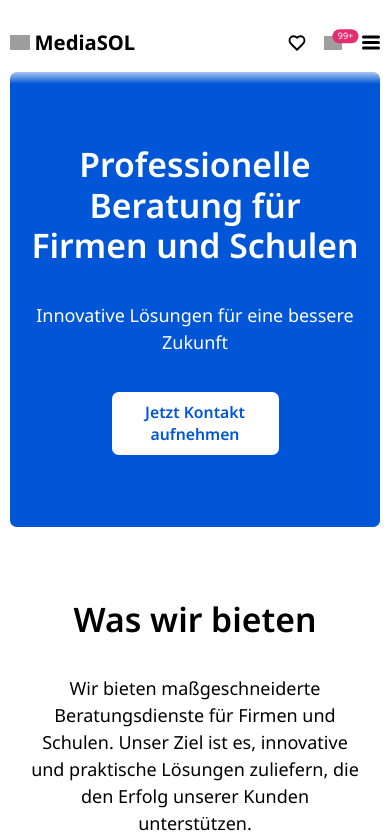
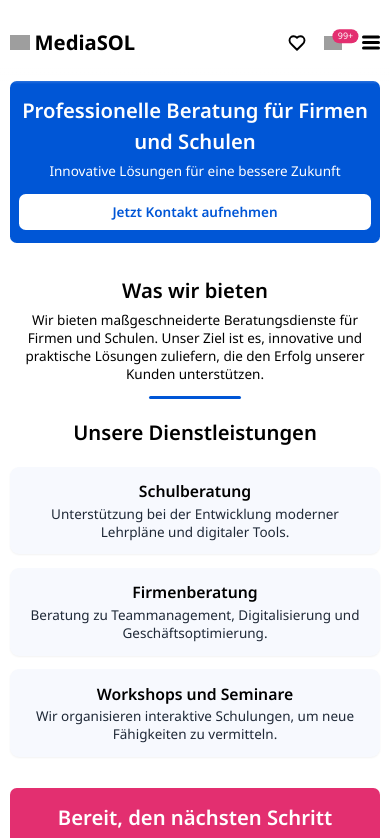
Before and after one commit to Gafum/mediaSOL, a React (Vite) app: page /service/consultation in a window 390 px wide. Shown: the top 838 px of the page. Built offline with nearby package versions, Linux system fonts and the light colour scheme; grey boxes are pictures that could not be loaded.

Commit message:
service screen for mobile devices optimization

```diff
--- a/src/Components/Header/Header.tsx
+++ b/src/Components/Header/Header.tsx
@@ -19,7 +19,7 @@ export const Header = (): JSX.Element => {
 
    return (
       <>
-         <div className="text-xs sm500:text-2xl  container py-6 opacity-0 w-full invisible">
+         <div className="text-base sm500:text-2xl container py-6 opacity-0 w-full invisible">
             {/* background header */}
             MediaSOL
          </div>
@@ -63,7 +63,13 @@ export const Header = (): JSX.Element => {
                   <FavoritesIcon />
                   <CartIcon />
                   <Hamburger
-                     onClick={() => setOpenNav((prev) => !prev)}
+                     onClick={({ close }: { close?: true }) => {
+                        if (close) {
+                           setOpenNav(false);
+                        } else {
+                           setOpenNav((prev) => !prev);
+                        }
+                     }}
                      className="md:hidden"
                   />
                </nav>
--- a/src/Components/Header/MyComponents/CustomNavLink.module.css
+++ b/src/Components/Header/MyComponents/CustomNavLink.module.css
@@ -1,5 +1,5 @@
 .navLink {
-   @apply font-medium capitalize transition-all duration-300 relative brightness-125 hover:opacity-60 text-center whitespace-nowrap w-full;
+   @apply font-medium capitalize transition-all duration-300 relative brightness-125 hover:opacity-60 text-center whitespace-nowrap;
 }
 
 .active {
--- a/src/Components/Header/MyComponents/Hamburger.tsx
+++ b/src/Components/Header/MyComponents/Hamburger.tsx
@@ -1,8 +1,8 @@
-import { useState } from "react";
+import { useEffect, useRef, useState } from "react";
 import { twMerge } from "tailwind-merge";
 
 export interface HamburgerProps {
-   onClick: () => void;
+   onClick: ({ close }: { close?: true }) => void;
 
    isInitiallyOpen?: boolean;
    className?: string;
@@ -11,14 +11,31 @@ export interface HamburgerProps {
 export const Hamburger = (props: HamburgerProps) => {
    const { onClick, isInitiallyOpen, className } = props;
    const [isOpen, setIsOpen] = useState<boolean>(isInitiallyOpen ?? false);
+   const buttonRef = useRef<HTMLButtonElement | null>(null);
 
    const handleClick = () => {
       setIsOpen((prev) => !prev);
-      onClick();
+      onClick({});
    };
+
+   useEffect(() => {
+      const handleClickOutside = (event: MouseEvent) => {
+         if (
+            buttonRef.current &&
+            !buttonRef.current.contains(event.target as Node)
+         ) {
+            setIsOpen(false);
+            onClick({ close: true });
+         }
+      };
+
+      document.addEventListener("click", handleClickOutside);
+      return () => document.removeEventListener("click", handleClickOutside);
+   }, [isOpen]);
 
    return (
       <button
+         ref={buttonRef}
          onClick={handleClick}
          type="button"
          className={twMerge(
--- a/src/Screens/Cart/Cart.tsx
+++ b/src/Screens/Cart/Cart.tsx
@@ -49,6 +49,7 @@ export const Cart = (): JSX.Element => {
                   {...elem}
                   itemAmount={cartList[elem.id].amount}
                   setModalData={setModalData}
+                  key={elem.id}
                />
             ))}
          </div>
--- a/src/Screens/Cart/MyComponents/CartItem.tsx
+++ b/src/Screens/Cart/MyComponents/CartItem.tsx
@@ -11,18 +11,9 @@ export interface ICartItemProps extends IGadget {
    setModalData: React.Dispatch<React.SetStateAction<IModalState>>;
 }
 
-export const CartItem = ({
-   id,
-   name,
-   price,
-   description,
-   type,
-   img,
-   commentsList,
-   action,
-   itemAmount,
-   setModalData,
-}: ICartItemProps): JSX.Element => {
+export const CartItem = (props: ICartItemProps): JSX.Element => {
+   const { id, action, img, setModalData } = props;
+
    const removeItem = useCartStore((state) => state.removeItem);
 
    return (
@@ -53,19 +44,7 @@ export const CartItem = ({
          />
 
          {/* INFO: Header, Description, Prise ========= */}
-         <CartItemInfo
-            {...{
-               id,
-               name,
-               price,
-               description,
-               type,
-               img,
-               commentsList,
-               action,
-               itemAmount,
-            }}
-         />
+         <CartItemInfo {...props} />
 
          {/* Delete Item Btn ========= */}
          <div className="self-start pl-1">
--- a/src/Screens/Contact/Contact.tsx
+++ b/src/Screens/Contact/Contact.tsx
@@ -61,6 +61,7 @@ export const Contact = (): JSX.Element => {
                {followUsData.map((paragraphData) => {
                   return (
                      <a
+                        key={paragraphData.title}
                         href={paragraphData.link}
                         target="_blank"
                         className="w-full"
--- a/src/Screens/ServicesScreen/MyComponents/OneSection.tsx
+++ b/src/Screens/ServicesScreen/MyComponents/OneSection.tsx
@@ -23,10 +23,12 @@ export const OneSection = ({
 
       // Component with list
       return (
-         <section className="py-16">
-            <h3 className="text-3xl font-semibold text-center mb-8">{title}</h3>
+         <section className="pt-4 pb-7 sm500:py-8 sm:py-16">
+            <h3 className="text-pretty text-lg sm500:text-xl md:text-3xl font-semibold text-center px-3">
+               {title}
+            </h3>
             <div
-               className={`grid grid-cols-1 ${gridCols ? "md:grid-cols-3" : "md:grid-cols-2"} gap-5`}
+               className={`mt-4 md:mt-8 grid grid-cols-1 ${gridCols ? "md:grid-cols-3" : "md:grid-cols-2"} gap-3 sm:gap-5`}
             >
                {list.map(
                   ({
@@ -35,13 +37,15 @@ export const OneSection = ({
                   }: IOneSection) => {
                      return (
                         <div
-                           className={`bg-primaryLightGrey shadow-sm rounded-lg p-6 ${gridCols ? "text-center" : "text-left"}`}
+                           className={`bg-primaryLightGrey shadow-sm rounded-lg p-3 sm:p-6 text-center ${gridCols ? "" : "md:text-left"}`}
                            key={localTitle}
                         >
-                           <h3 className="text-xl font-semibold mb-4">
+                           <h3 className="text-sm sm500:text-base sm:text-xl font-semibold">
                               {localTitle}
                            </h3>
-                           <p className="text-gray-800">{localDescription}</p>
+                           <p className="mt-0.5 sm500:mt-2 md:mt-4 text-gray-800 text-xs sm500:text-sm sm:text-base">
+                              {localDescription}
+                           </p>
                         </div>
                      );
                   }
--- a/src/Screens/ServicesScreen/MyComponents/SectionWithButton.tsx
+++ b/src/Screens/ServicesScreen/MyComponents/SectionWithButton.tsx
@@ -12,17 +12,19 @@ export const SectionWithButton = ({
    const navigate = useNavigate();
    return (
       <section
-         className={`text-center py-16 px-4 rounded-md text-${bg ? "white" : "black"} bg-${bg}`}
+         className={`text-center py-3 sm500:py-4 sm:py-6 md:py-16 px-2 md:px-4 rounded-md  ${bg ? "text-white" : "mt-4 text-black"} bg-${bg}`}
       >
-         <h3 className="text-3xl font-semibold text-center text-inherit">
+         <h3 className="text-pretty text-lg sm500:text-xl sm:text-3xl font-semibold text-center text-inherit">
             {title}
          </h3>
-         <p className="mt-8 text-inherit">{description}</p>
+         <p className="text-pretty mt-1 sm500:mt-3 md:mt-8 text-xs sm500:text-sm sm:text-base text-inherit">
+            {description}
+         </p>
          {button && (
             <CustomBtn
                onClick={() => navigate(screenList.contact.path)}
                btnText="Jetzt Kontakt aufnehmen"
-               className="w-1/2 min-w-200px font-semibold mt-8"
+               className="w-full sm:w-1/2 sm:min-w-[250px] font-semibold mt-3 sm500:mt-6 md:mt-8 text-xs sm500:text-base"
                bgColor="white"
                color={bg}
             />
--- a/src/Screens/ServicesScreen/ServicesScreenGenerator.tsx
+++ b/src/Screens/ServicesScreen/ServicesScreenGenerator.tsx
@@ -1,3 +1,4 @@
+import { Fragment } from "react/jsx-runtime";
 import { OneSection } from "./MyComponents/OneSection";
 
 export interface IOneSection {
@@ -25,7 +26,7 @@ export const ServicesScreenGenerator = ({
             // Check that this and the previous element have no background
 
             return (
-               <div key={elem.title + "_block"}>
+               <Fragment key={elem.title + "_block"}>
                   {showLine && (
                      // Show blue line
                      <div
@@ -40,7 +41,7 @@ export const ServicesScreenGenerator = ({
                      list={elem.list}
                      key={elem.title}
                   />
-               </div>
+               </Fragment>
             );
          })}
       </>
```
